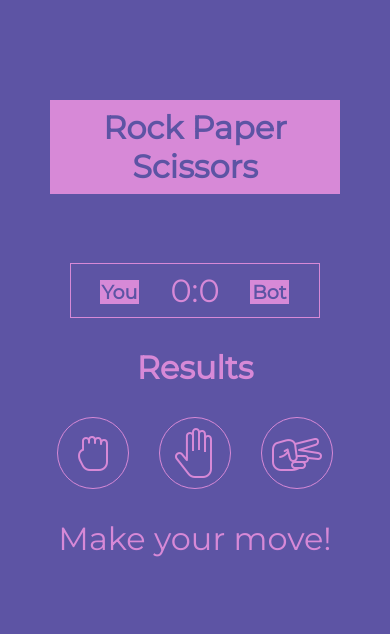
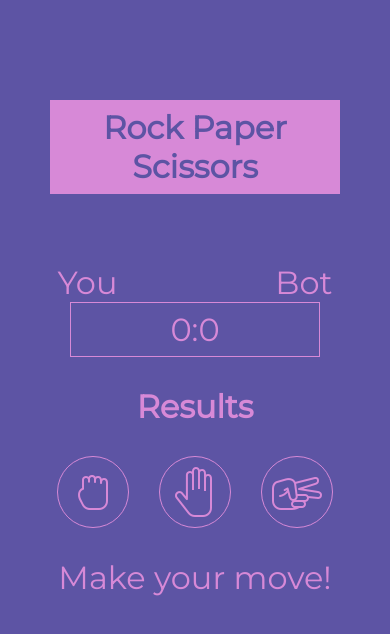
Before and after one commit to PurpleArcher2/rock_paper_scissors, a plain HTML site: page index.html in a window 390 px wide. Drawn offline with Linux system fonts and the light colour scheme.

Commit message:
Removal of ::after and ::before

```diff
--- a/index.html
+++ b/index.html
@@ -14,6 +14,10 @@
 
     <section>
       <div class="general">
+        <div class="player_container">
+          <div class="player_one">You</div>
+          <div class="player_two">Bot</div>
+        </div>
         <div class="container">
           <span id="user-score">0</span>:<span id="computer-score">0</span>
         </div>
--- a/style.scss
+++ b/style.scss
@@ -32,31 +32,6 @@ section{
         padding: 2%;
         width: 20%;
         margin: 0px auto 30px auto;
-
-
-        &::before{
-            color: $dark-purple;
-            content: "You";
-            font-size: 1.2rem;
-            position: absolute;
-            font-weight: bold;
-            width: 10%;
-            background: $light-purple;
-            right: 750px;
-            bottom: 447px;
-        }
-
-        &::after{
-            content: "Bot";
-            color: $dark-purple;
-            font-size: 1.2rem;
-            position: absolute;
-            left: 750px;
-            font-weight: bold;
-            background-color: $light-purple;
-            width: 10%;
-            bottom: 447px;
-        }
     }
 }
 
@@ -93,18 +68,25 @@ section{
 }
 
 .red_glow {
-    border: 1px solid #b84d69;
-    box-shadow: 0 0 10px #f96d6d;
+    border: 1px solid #ff4c4c;
+    box-shadow: 0 0 10px #ee2c2c;
 }
 
 .gray_glow{
-    border: 1px solid #837d7d;
-    box-shadow: 0 0 10px #d6d0b8;
+    border: 1px solid #ffffff80;
+    box-shadow: 0 0 10px #b1b0af;
 }
 
+
+.player_container{
+    display: flex;
+    justify-content: center;
+    gap: 11%;
+}
 @media screen and (max-width: 400px) {
 
     header{
+        width: auto;
         margin: 100px 50px 50px 50px;
     }
 
@@ -112,15 +94,15 @@ section{
         width: 250px;
     }
 
-    section .container::before{
-        right: 0;
-        left: 100px;
-        bottom: 540px;
-    }
-    section .container::after{
-        left: 250px;
-        bottom: 540px;
-
+    .player_container{
+        gap: 45%;
     }
 
 }
+
+// @media screen and (max-width: 1050px){
+
+//     header{
+//         margin: 200px;
+//     }
+// }
```
Also changed, not shown: dist/style.css, 1 other file.
